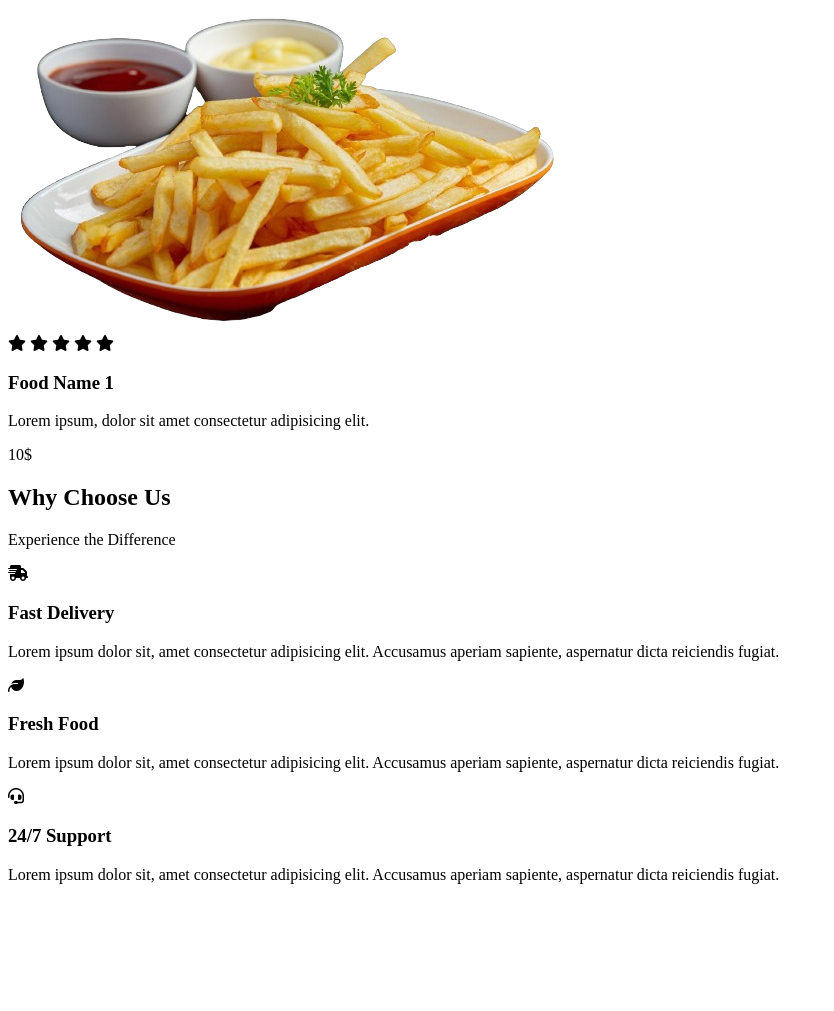
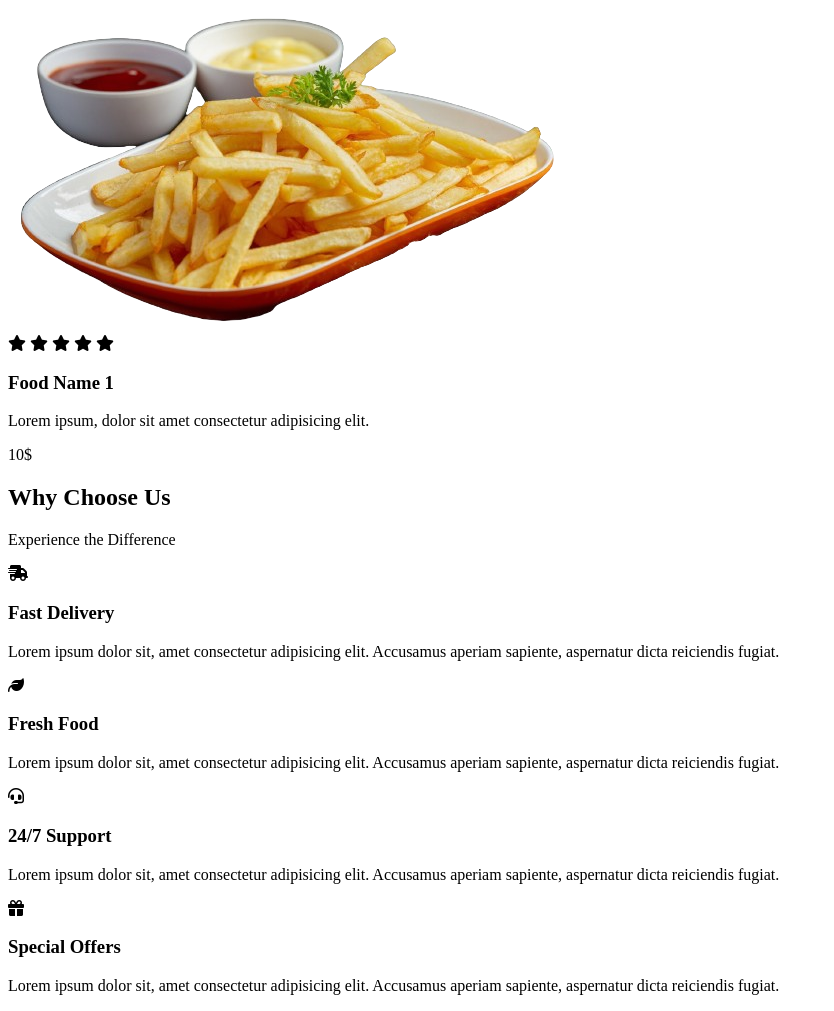
Before and after one commit to Wahaj-Developer/Food-Eat, a plain HTML site: page index.html in a window 1280 px wide. Shown: the part 3613-4624 px from the top of the page, without its empty margins (0-834 px from the left). Before the commit the page ends 4513 px from the top, so only its background shows below. Drawn offline with Linux system fonts and the light colour scheme.

Commit message:
Update index.html

```diff
--- a/index.html
+++ b/index.html
@@ -186,3 +186,17 @@
                     dicta reiciendis fugiat.
                 </p>
             </div>
+
+
+                        <div class="feature-card">
+                <div class="feauture-icons">
+                    <i class="fas fa-gift"></i>
+                </div>
+                <h3>Special Offers</h3>
+                <p>Lorem ipsum dolor sit, amet consectetur adipisicing elit.
+                    Accusamus aperiam sapiente, aspernatur
+                    dicta reiciendis fugiat.
+                </p>
+            </div>
+        </div>
+    </section>
```
